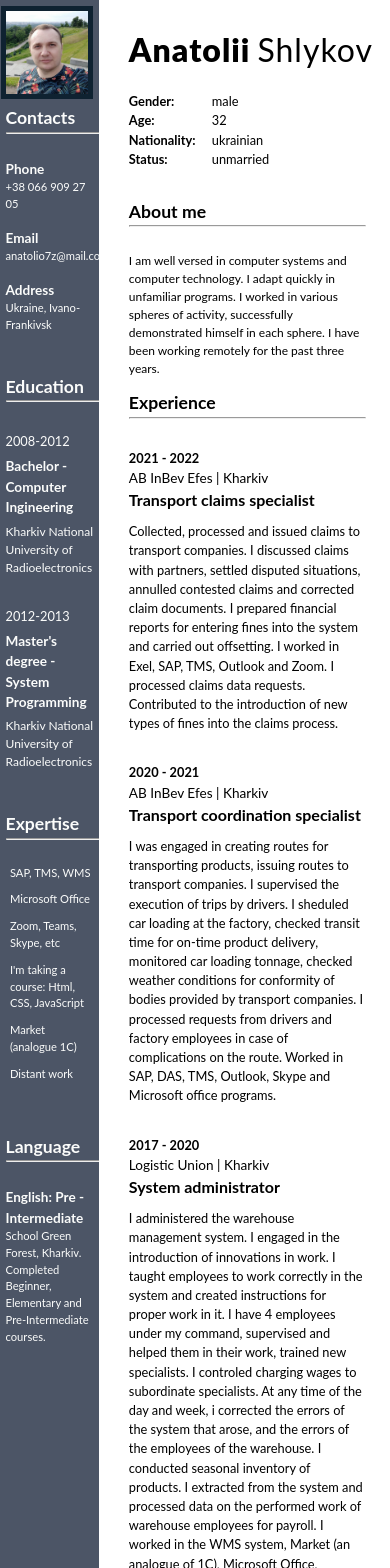
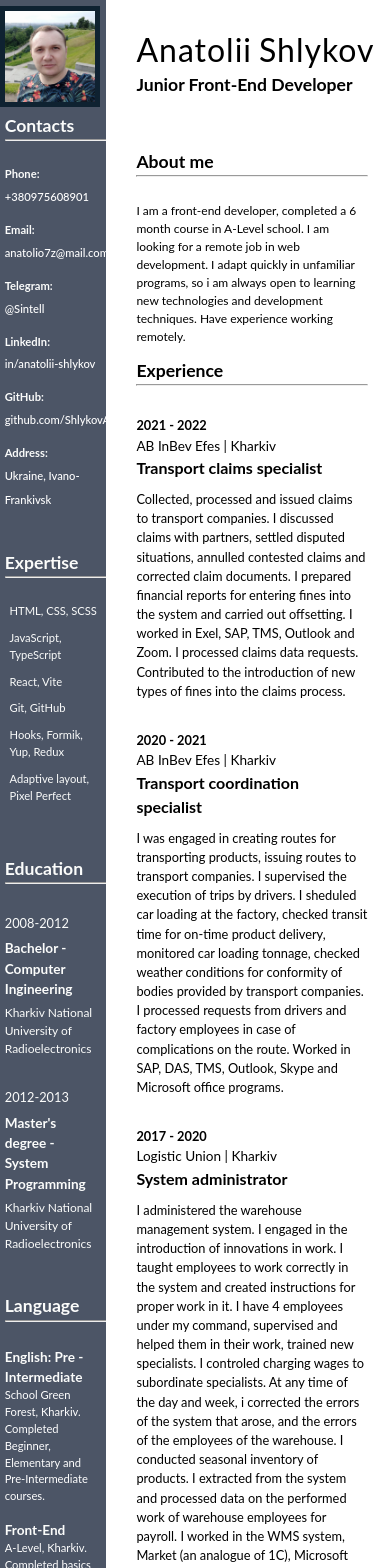
Before and after one commit to ShlykovAA/CV_Anatolii_Shlykov, a React (Vite) app: page / in a window 390 px wide. Shown: the top 1568 px of the page. Built offline with nearby package versions, Linux system fonts and the light colour scheme.

Commit message:
front-end developer 1.0

```diff
--- a/src/components/contacts/contacts.css
+++ b/src/components/contacts/contacts.css
@@ -1,27 +1,33 @@
 .h3_contact {
     margin: 15px 0 0 0;
+    font-size: 1rem;
 }
-.p_contact {
+.a_contact {
+    color: white;
     margin: 0;
-    font-size: 0.9rem;
+    font-size: 1rem;
+}
+
+.a_contact:hover {
+    color: white;
 }
 
 @media (max-width: 767px) {
     .h3_contact {
-        font-size: 1rem;
+        font-size: 0.8rem;
     }
 
-    .p_contact {
+    .a_contact {
         font-size: 0.8rem;
     }
 }
 
 @media (max-width: 575px) {
     .h3_contact {
-        font-size: 0.85rem;
+        font-size: 0.7rem;
     }
 
-    .p_contact {
+    .a_contact {
         font-size: 0.7rem;
     }
 }
--- a/src/components/contacts/contacts.tsx
+++ b/src/components/contacts/contacts.tsx
@@ -4,13 +4,14 @@ import "./contacts.css"
 export interface IContacts {
     title:string;
     description:string;
+    href: string;
 }
 
-export const Contacts:FC<IContacts> = ({title, description}) => {
+export const Contacts:FC<IContacts> = ({title, description, href}) => {
     return (
         <>
             <h3 className="h3_contact">{title}</h3>
-            <p className="p_contact">{description}</p>
+            <a className="a_contact" href={href}>{description}</a>
         </>
     )
 }
--- /dev/null
+++ b/src/components/language/index.ts
@@ -0,0 +1 @@
+export { Language } from "./language"
--- /dev/null
+++ b/src/components/language/language.css
@@ -0,0 +1,28 @@
+.h3_language {
+    margin: 15px 0 0 0;
+}
+.p_language {
+    color: white;
+    margin: 0;
+    font-size: 0.9rem;
+}
+
+@media (max-width: 767px) {
+    .h3_language {
+        font-size: 1rem;
+    }
+
+    .p_language {
+        font-size: 0.8rem;
+    }
+}
+
+@media (max-width: 575px) {
+    .h3_language {
+        font-size: 0.85rem;
+    }
+
+    .p_language {
+        font-size: 0.7rem;
+    }
+}
--- /dev/null
+++ b/src/components/language/language.tsx
@@ -0,0 +1,16 @@
+import { FC } from "react";
+import "./language.css"
+
+interface ILanguage {
+    title:string;
+    description:string;
+}
+
+export const Language:FC<ILanguage> = ({ title, description }) => {
+    return (
+        <>
+            <h3 className="h3_language">{title}</h3>
+            <p className="p_language">{description}</p>
+        </>
+    )
+}
--- a/src/constants/data_for_article.tsx
+++ b/src/constants/data_for_article.tsx
@@ -14,7 +14,7 @@ export const dataForStatusAnswer:string[] = [
     "unmarried",
 ];
 
-export const dataAboutMe:string = "I am well versed in computer systems and computer technology. I adapt quickly in unfamiliar programs. I worked in various spheres of activity, successfully demonstrated himself in each sphere. I have been working remotely for the past three years.";
+export const dataAboutMe:string = "I am a front-end developer, completed a 6 month course in A-Level school. I am looking for a remote job in web development. I adapt quickly in unfamiliar programs, so i am always open to learning new technologies and development techniques. Have experience working remotely.";
 
 export const dataForExperience: IExperience[] = [
     {
--- a/src/constants/data_for_aside.tsx
+++ b/src/constants/data_for_aside.tsx
@@ -3,16 +3,34 @@ import { IEducation } from "../components/education";
 
 export const dataForContacts:IContacts[] = [
     {
-        title: "Phone",
-        description: "+38 066 909 27 05",
+        title: "Phone:",
+        description: "+380975608901",
+        href: "",
     },
     {
-        title: "Email",
+        title: "Email:",
         description: "anatolio7z@mail.com",
+        href: "mailto:anatolio7z@mail.com",
     },
     {
-        title: "Address",
+        title: "Telegram:",
+        description: "@Sintell",
+        href: "t.me/Sintell",
+    },
+    {
+        title: "LinkedIn:",
+        description: "in/anatolii-shlykov",
+        href: "https://www.linkedin.com/in/anatolii-shlykov-6b076827a/",
+    },
+    {
+        title: "GitHub:",
+        description: "github.com/ShlykovAA",
+        href: "https://github.com/ShlykovAA",
+    },
+    {
+        title: "Address:",
         description: "Ukraine, Ivano-Frankivsk",
+        href: "",
     },
 ];
 
@@ -30,15 +48,26 @@ export const dataForEducation:IEducation[] = [
 ];
 
 export const dataForExpertise: string[] = [
-    "SAP, TMS, WMS",
-    "Microsoft Office",
-    "Zoom, Teams, Skype, etc",
-    "I'm taking a course: Html, CSS, JavaScript",
-    "Market (analogue 1С)",
-    "Distant work",
+    "HTML, CSS, SCSS",
+    "JavaScript, TypeScript",
+    "React, Vite",
+    "Git, GitHub",
+    "Hooks, Formik, Yup, Redux",
+    "Adaptive layout, Pixel Perfect",
 ];
 
-export const dataForLanguage:IContacts = {
-    title: "English: Pre - Intermediate",
-    description: "School Green Forest, Kharkiv. Completed Beginner, Elementary and Pre-Intermediate courses."
+interface IDataForLanguage {
+    title: string;
+    description: string;
 }
+
+export const dataForLanguage: IDataForLanguage[] = [
+    {
+        title: "English: Pre - Intermediate",
+        description: "School Green Forest, Kharkiv. Completed Beginner, Elementary and Pre-Intermediate courses."
+    },
+    {
+        title: "Front-End",
+        description: "A-Level, Kharkiv. Completed basics of programming and Front-End courses."
+    },
+]
--- a/src/sections/article/custom_article.css
+++ b/src/sections/article/custom_article.css
@@ -13,11 +13,11 @@
 
 h1 {
     letter-spacing: 5px;
-    margin-bottom: 25px;
+    margin-bottom: 5px;
 }
 
 .first_name {
-    font-weight: 900;
+    font-weight: 400;
 }
 
 .last_name {
@@ -25,26 +25,8 @@ h1 {
     font-weight: 400;
 }
 
-.div_for_status {
-    display: flex;
-}
-
-.question {
-    width: 200px;
-    font-weight: bold;
-}
-
-.answer {
-    width: 200px;
-}
-
-.p_status {
-    margin: 0;
-    font-size: 1.2rem;
-}
-
 .about_me {
-    margin-top: 30px;
+    margin-top: 50px;
 }
 
 .right_line {
--- a/src/sections/article/custom_article.tsx
+++ b/src/sections/article/custom_article.tsx
@@ -10,14 +10,7 @@ export const CustomArticle:FC = () => {
                 <div className="div_for_my_name">
                     <h1 className="first_name">Anatolii</h1><h1 className="last_name">Shlykov</h1>
                 </div>
-                <div className="div_for_status">
-                    <div className="question">
-                        {dataForStatusQuestion.map((item) => (<p className="p_status">{item}</p>))}
-                    </div>
-                    <div className="answer">
-                        {dataForStatusAnswer.map((item) => (<p className="p_status">{item}</p>))}
-                    </div>
-                </div>
+                <h2>Junior Front-End Developer</h2>
             </section>
             <section className="about_me">
                 <h2>About me</h2>
--- a/src/sections/aside/custom_aside.tsx
+++ b/src/sections/aside/custom_aside.tsx
@@ -1,9 +1,10 @@
 import { FC } from "react";
-import "./custom_aside.css"
 import { Contacts } from "../../components/contacts";
 import { dataForContacts, dataForEducation, dataForExpertise, dataForLanguage } from "../../constants/data_for_aside";
 import { Education } from "../../components/education";
+import { Language } from "../../components/language";
 import myPhotoFile from "../../../public/my_photo.jpg"
+import "./custom_aside.css"
 
 export const CustomAside:FC = () => {
     return (
@@ -16,11 +17,6 @@ export const CustomAside:FC = () => {
                 <hr className="left_line" />
                 {dataForContacts.map((item) => (<Contacts {...item}/>))}
             </section>
-            <section className="education">
-                <h2>Education</h2>
-                <hr className="left_line" />
-                {dataForEducation.map((item) => (<Education {...item}/>))}
-            </section>
             <section className="expertise">
                 <h2>Expertise</h2>
                 <hr className="left_line" />
@@ -30,10 +26,15 @@ export const CustomAside:FC = () => {
                     })}
                 </ul>
             </section>
+            <section className="education">
+                <h2>Education</h2>
+                <hr className="left_line" />
+                {dataForEducation.map((item) => (<Education {...item}/>))}
+            </section>
             <section className="language">
                 <h2>Language</h2>
                 <hr className="left_line" />
-                <Contacts {...dataForLanguage}/>
+                {dataForLanguage.map((item) => (<Language {...item}/>))}
             </section>
         </aside>
     );
```
